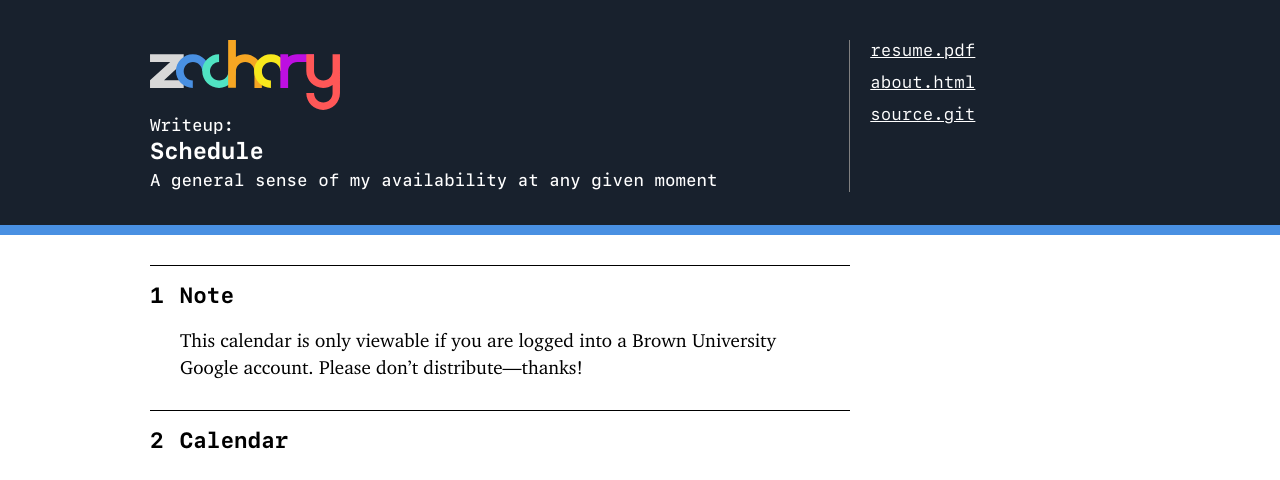
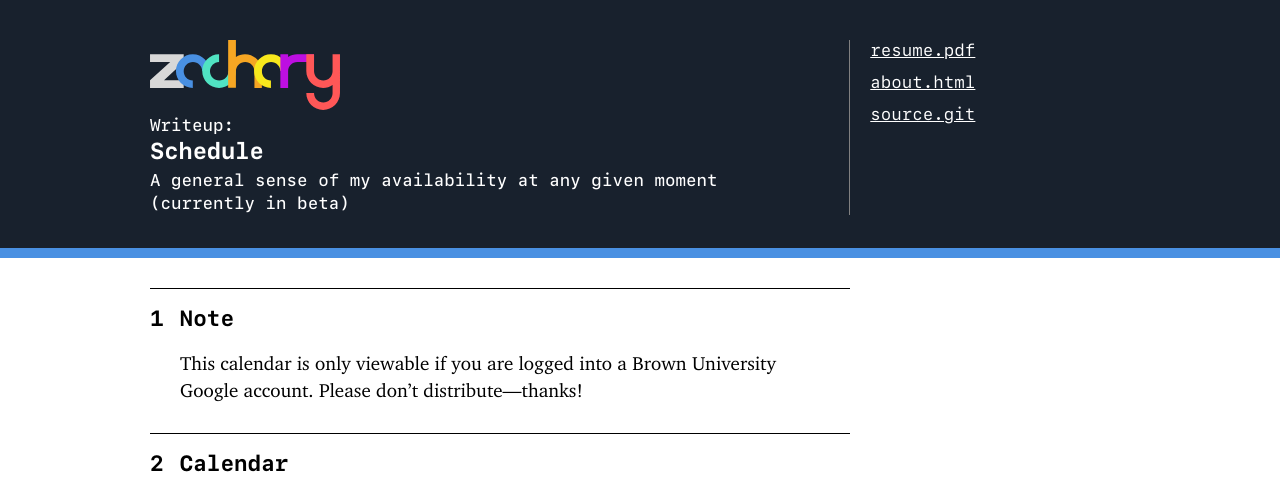
Before and after one commit to ZacharyEspiritu/zacharyespiritu.github.io, a Jekyll site: the page built from calendar.md, in a window 1280 px wide. Shown: the top 480 px of the page. Built offline with Jekyll 4.4.1, drawn with Linux system fonts in a browser that asks for light colours; nearby versions of some CDN libraries; grey boxes are pictures that could not be loaded.

Commit message:
Update calendar.md

```diff
--- a/calendar.md
+++ b/calendar.md
@@ -1,7 +1,7 @@
 ---
 layout: post
 title:  "Schedule"
-tagline: "A general sense of my availability at any given moment"
+tagline: "A general sense of my availability at any given moment (currently in beta)"
 card_color: "#4990E2"
 ---
 
@@ -13,6 +13,6 @@
 
 <figure class="video-sizer">
     <div class="video-wrapper">
-        <iframe src="https://calendar.google.com/calendar/embed?showTitle=0&amp;showPrint=0&amp;showCalendars=0&amp;mode=WEEK&amp;height=900&amp;wkst=1&amp;bgcolor=%23FFFFFF&amp;src=zachary_espiritu%40brown.edu&amp;color=%232952A3&amp;src=brown.edu_25j8tve9j7cettnv68v8sdvo9g%40group.calendar.google.com&amp;color=%23b90e28&amp;src=brown.edu_o9v821oijp98b32t9urhk3243g%40group.calendar.google.com&amp;color=%232952A3&amp;src=brown.edu_jrvufenbsvubsi14u3a6218gpc%40group.calendar.google.com&amp;color=%232952A3&amp;src=brown.edu_b4pl2ioies5i09tne7a8k86drk%40group.calendar.google.com&amp;color=%232952A3&amp;src=brown.edu_qlmmltcgf0fkt3hjbqhrulo4mk%40group.calendar.google.com&amp;color=%234c4c4c&amp;src=brown.edu_pukmp4kk5p3mmqo2tu1un5av78%40group.calendar.google.com&amp;color=%23ff6666&amp;src=brown.edu_soj1bkhehlt4g0dkbojbjeiock%40group.calendar.google.com&amp;color=%232952A3&amp;ctz=America%2FNew_York" style="border-width:0" width="800" height="900" frameborder="0" scrolling="no"></iframe>
+        <iframe src="https://calendar.google.com/calendar/embed?showTitle=0&amp;showPrint=0&amp;showCalendars=0&amp;mode=WEEK&amp;height=900&amp;wkst=1&amp;bgcolor=%23FFFFFF&amp;src=zachary_espiritu%40brown.edu&amp;color=%232952A3&amp;src=brown.edu_25j8tve9j7cettnv68v8sdvo9g%40group.calendar.google.com&amp;color=%23b90e28&amp;src=brown.edu_o9v821oijp98b32t9urhk3243g%40group.calendar.google.com&amp;color=%232952A3&amp;src=brown.edu_jrvufenbsvubsi14u3a6218gpc%40group.calendar.google.com&amp;color=%232952A3&amp;src=brown.edu_b4pl2ioies5i09tne7a8k86drk%40group.calendar.google.com&amp;color=%232952A3&amp;src=brown.edu_qlmmltcgf0fkt3hjbqhrulo4mk%40group.calendar.google.com&amp;color=%234c4c4c&amp;src=brown.edu_pukmp4kk5p3mmqo2tu1un5av78%40group.calendar.google.com&amp;color=%23ff6666&amp;src=brown.edu_soj1bkhehlt4g0dkbojbjeiock%40group.calendar.google.com&amp;color=%232952A3&amp;ctz=America%2FNew_York" style="border-width:0" width="800" height="800" frameborder="0" scrolling="no"></iframe>
     </div>
 </figure>
```
